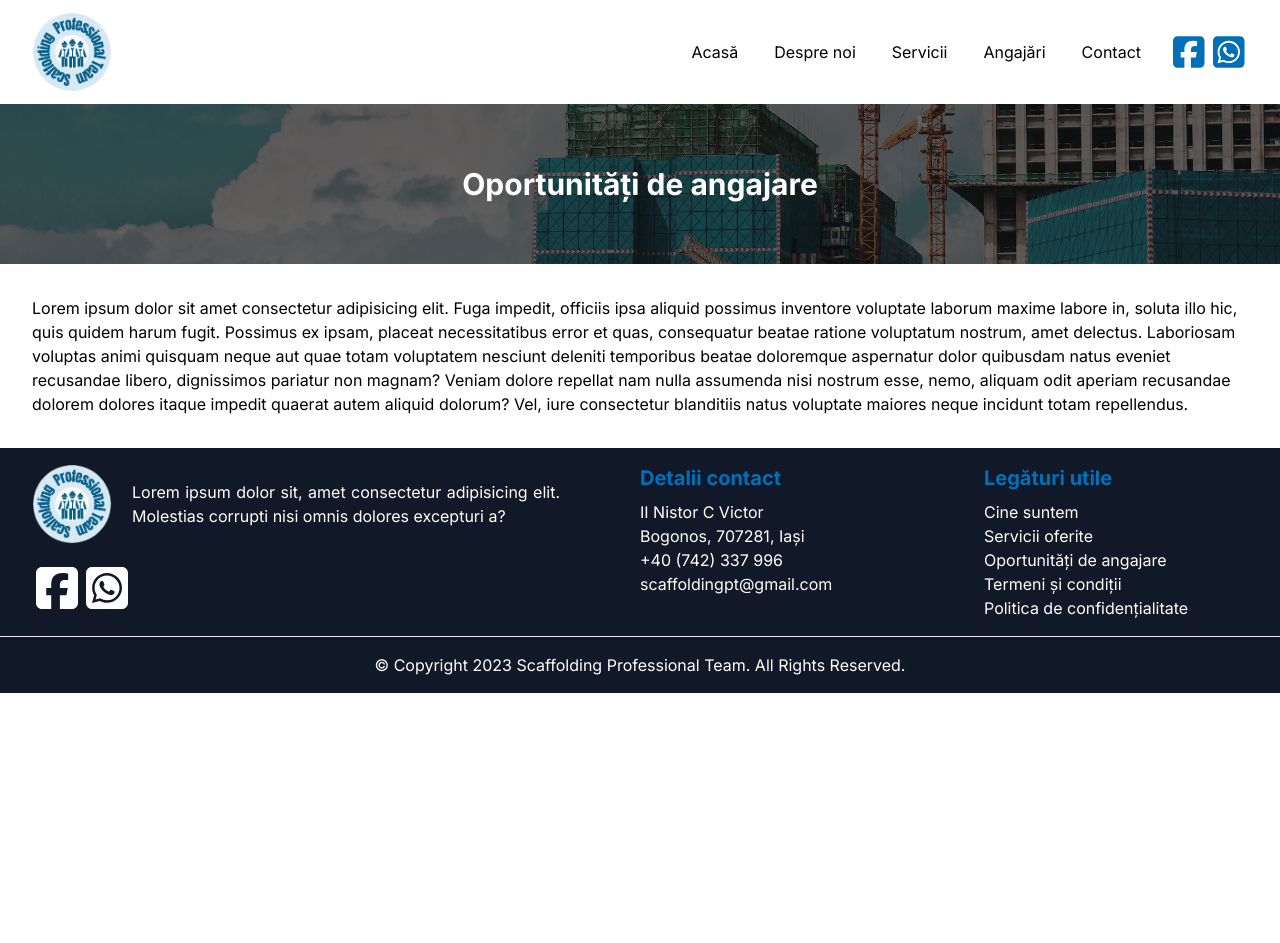
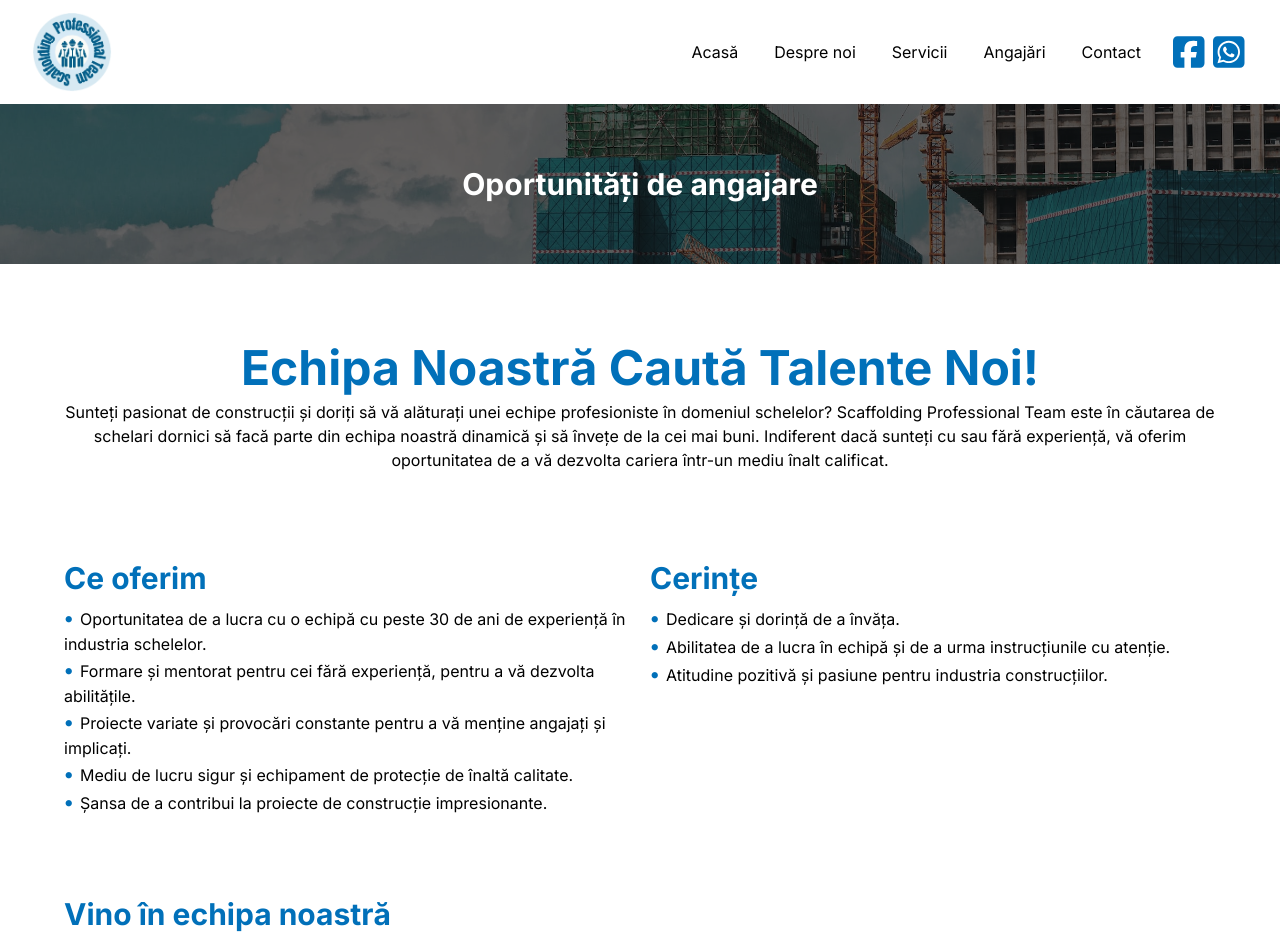
Before and after one commit to vanessahoamea/scaffoldingpt, a Next.js app: page /hiring in a window 1280 px wide. Shown: the top 943 px of the page. Before the commit the page ends 800 px from the top, so only its background shows below. Built offline with nearby package versions, Linux system fonts and the light colour scheme.

Commit message:
hiring page draft

```diff
--- a/app/components/ContactDetails.tsx
+++ b/app/components/ContactDetails.tsx
@@ -5,12 +5,12 @@ interface ContactDetailsProps
 {
     icon: IconDefinition,
     text: string,
-    children: string | JSX.Element
+    children: JSX.Element
 }
 export default function ContactDetails(props: ContactDetailsProps)
 {
     return (
-        <div className="p-4 bg-gray-200 flex-1 flex flex-col items-center text-center rounded">
+        <div className="p-4 bg-gray-200 flex-1 flex flex-col items-center rounded">
             <FontAwesomeIcon icon={props.icon} className="text-3xl text-primary" />
             <h3 className="mt-1 text-xl text-primary font-bold uppercase">{props.text}</h3>
             <div className="h-full mt-2 flex flex-col justify-center">{props.children}</div>
--- a/app/contact/page.tsx
+++ b/app/contact/page.tsx
@@ -21,19 +21,19 @@ export default function Contact()
                 <h2 className="text-primary text-3xl font-bold">Luați legătura cu noi</h2>
                 <div className="my-2 flex flex-col gap-1 md:flex-row">
                     <ContactDetails icon={faLocationDot} text="Sediu">
-                        <>
-                            <p>II Nistor C Victor</p>
-                            <p>Bogonos, 707281, Iași</p>
-                        </>
+                        <p className="text-center">
+                            II Nistor C Victor<br />
+                            Bogonos, 707281, Iași
+                        </p>
                     </ContactDetails>
                     <ContactDetails icon={faEnvelope} text="E-mail">
-                        scaffoldingpt@gmail.com
+                        <p className="text-center">scaffoldingpt@gmail.com</p>
                     </ContactDetails>
                     <ContactDetails icon={faPhone} text="Telefon">
-                        <>
-                            <p>Mobil: +40 (742) 337 996</p>
-                            <p>WhatsApp: +40 (766) 453 808</p>
-                        </>
+                        <p className="text-center">
+                            Mobil: +40 (742) 337 996<br />
+                            WhatsApp: +40 (766) 453 808
+                        </p>
                     </ContactDetails>
                 </div>
             </section>
--- a/app/globals.css
+++ b/app/globals.css
@@ -36,3 +36,8 @@ header .mobile-menu a {
 footer .social-media-link {
     @apply text-5xl text-white mx-1 cursor-pointer;
 }
+
+.hiring ul li::before {
+    content: "\2022";
+    @apply text-primary text-xl font-bold inline-block w-4;
+}
--- a/app/hiring/page.tsx
+++ b/app/hiring/page.tsx
@@ -13,7 +13,37 @@ export default function Hiring()
                 </div>
             </div>
 
-            <p className="p-8">Lorem ipsum dolor sit amet consectetur adipisicing elit. Fuga impedit, officiis ipsa aliquid possimus inventore voluptate laborum maxime labore in, soluta illo hic, quis quidem harum fugit. Possimus ex ipsam, placeat necessitatibus error et quas, consequatur beatae ratione voluptatum nostrum, amet delectus. Laboriosam voluptas animi quisquam neque aut quae totam voluptatem nesciunt deleniti temporibus beatae doloremque aspernatur dolor quibusdam natus eveniet recusandae libero, dignissimos pariatur non magnam? Veniam dolore repellat nam nulla assumenda nisi nostrum esse, nemo, aliquam odit aperiam recusandae dolorem dolores itaque impedit quaerat autem aliquid dolorum? Vel, iure consectetur blanditiis natus voluptate maiores neque incidunt totam repellendus.</p>
+            <section className="px-16 pt-20">
+                <h2 className="text-primary text-5xl text-center font-bold">Echipa Noastră Caută Talente Noi!</h2>
+                <p className="my-2 text-center">Sunteți pasionat de construcții și doriți să vă alăturați unei echipe profesioniste în domeniul schelelor? Scaffolding Professional Team este în căutarea de schelari dornici să facă parte din echipa noastră dinamică și să învețe de la cei mai buni. Indiferent dacă sunteți cu sau fără experiență, vă oferim oportunitatea de a vă dezvolta cariera într-un mediu înalt calificat.</p>
+            </section>
+
+            <div className="hiring flex flex-col md:flex-row md:gap-5 md:px-16 md:pt-20">
+                <section className="basis-1/2 px-16 pt-20 md:p-0">
+                    <h2 className="text-primary text-3xl font-bold">Ce oferim</h2>
+                    <ul className="my-2 md:mb-0">
+                        <li>Oportunitatea de a lucra cu o echipă cu peste 30 de ani de experiență în industria schelelor.</li>
+                        <li>Formare și mentorat pentru cei fără experiență, pentru a vă dezvolta abilitățile.</li>
+                        <li>Proiecte variate și provocări constante pentru a vă menține angajați și implicați.</li>
+                        <li>Mediu de lucru sigur și echipament de protecție de înaltă calitate.</li>
+                        <li>Șansa de a contribui la proiecte de construcție impresionante.</li>
+                    </ul>
+                </section>
+
+                <section className="basis-1/2 px-16 pt-20 md:p-0">
+                    <h2 className="text-primary text-3xl font-bold">Cerințe</h2>
+                    <ul className="my-2 md:mb-0">
+                        <li>Dedicare și dorință de a învăța.</li>
+                        <li>Abilitatea de a lucra în echipă și de a urma instrucțiunile cu atenție.</li>
+                        <li>Atitudine pozitivă și pasiune pentru industria construcțiilor.</li>
+                    </ul>
+                </section>
+            </div>
+
+            <section className="px-16 pt-20 pb-20">
+                <h2 className="text-primary text-3xl font-bold">Vino în echipa noastră</h2>
+                <p className="my-2">Lorem ipsum dolor sit amet, consectetur adipisicing elit. Numquam corrupti iusto obcaecati quas officia, suscipit quia earum ad saepe! Vel amet quasi nulla corporis consectetur nobis tempore doloribus voluptatem doloremque.</p>
+            </section>
         </main>
     );
 }
```
